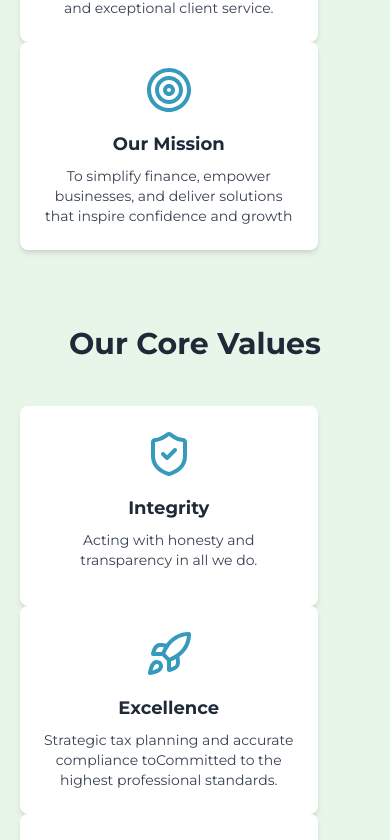
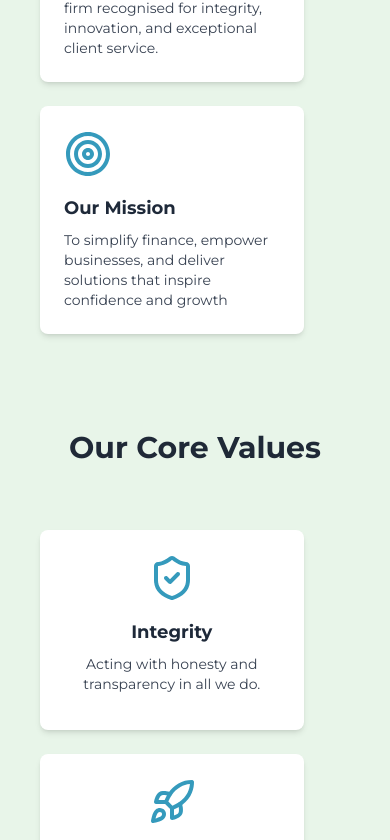
Before and after one commit to abdussalam-toyyib/Bennet-Chase, a React (Vite) app: page / in a window 390 px wide. Shown: the part 1958-2798 px from the top of the page. Built offline with nearby package versions, Linux system fonts and the light colour scheme.

Commit message:
update to mobile responsiveness

```diff
--- a/src/components/sections/About.tsx
+++ b/src/components/sections/About.tsx
@@ -7,6 +7,7 @@ import partner from "../../assets/partner.svg"
 import excellence from "../../assets/excellence.svg"
 import integrity from "../../assets/integrity.svg"
 import { ExpertCard } from "../shared/ExpertCard";
+import { Mission } from "../shared/Mission";
 
 export const About = () => {
 
@@ -82,13 +83,14 @@ export const About = () => {
           </h3>
 
                 {/* Grid container for ExpertCard components */}
-          <div className="grid grid-cols-1 sm:grid-cols-2 lg:grid-cols-2">
+          <div className="grid grid-cols-1 sm:grid-cols-2 lg:grid-cols-2 gap-6 p-5">
             {expertItems.map((item, key) => (
-              <ExpertCard
+              <Mission
                 key={key}
                 title={item.title}
                 text={item.text}
                 icon={item.icon}
+                className="justify-start items-start"
               />
             ))}
           </div>
@@ -100,7 +102,7 @@ export const About = () => {
           </h3>
 
                 {/* Grid container for ExpertCard components */}
-          <div className="grid grid-cols-1 sm:grid-cols-3 lg:grid-cols-3">
+          <div className="grid grid-cols-1 sm:grid-cols-3 lg:grid-cols-3 gap-6 p-5">
             {valueItems.map((item, key) => (
               <ExpertCard
                 key={key}
--- /dev/null
+++ b/src/components/shared/Mission.tsx
@@ -0,0 +1,44 @@
+import { Paragraph } from "./Paragraph";
+
+interface MissionProps {
+  title?: string;
+  text?: string;
+  icon?: string;
+  className?: string;
+}
+
+export const Mission = ({
+  title,
+  text,
+  icon,
+  className = "",
+}: MissionProps) => {
+
+  const iconColorFilter =
+    "invert(39%) sepia(75%) saturate(390%) hue-rotate(150deg) brightness(95%) contrast(97%)";
+
+  return (
+    <div
+      className={` bg-white rounded-lg shadow-md w-[85%] max-w-[520px] h-auto min-h-[200px] max-h-auto flex flex-col items-center p-6 transition-transform duration-300 hover:scale-105 ${className}`}
+    >
+      {icon && (
+        <img
+          src={icon}
+          alt={title || "icon"}
+          className={`w-12 h-12 mb-4 object-contain ${className}`}
+          style={{ filter: iconColorFilter }}
+        />
+      )}
+      {title && (
+        <h3 className={`text-lg font-semibold text-gray-800 text-center mb-2 ${className}`}>
+          {title}
+        </h3>
+      )}
+      {text && (
+        <Paragraph className={`text-gray-600 text-sm text-center${className}`}>
+          {text}
+        </Paragraph>
+      )}
+    </div>
+  );
+};
```
